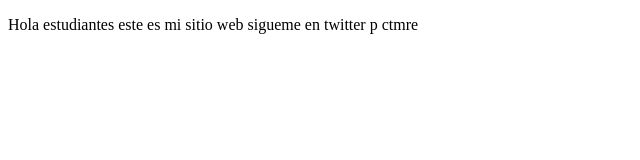
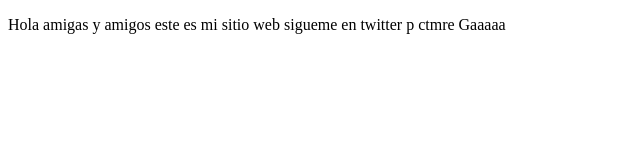
Before and after one commit to JocaHack/proyectoDemoCursoPrework, a plain HTML site: page index.html in a window 1280 px wide. Shown: the whole page, without its empty margins (0-640 px from the left). Drawn offline with Linux system fonts and the light colour scheme.

```diff
--- a/index.html
+++ b/index.html
@@ -8,8 +8,8 @@
 </head>
 <body>
   <p>
-    Hola estudiantes este es mi sitio web
-    sigueme en twitter p ctmre
+    Hola amigas y amigos este es mi sitio web
+    sigueme en twitter p ctmre Gaaaaa
   </p>
 </body>
 </html>
```
